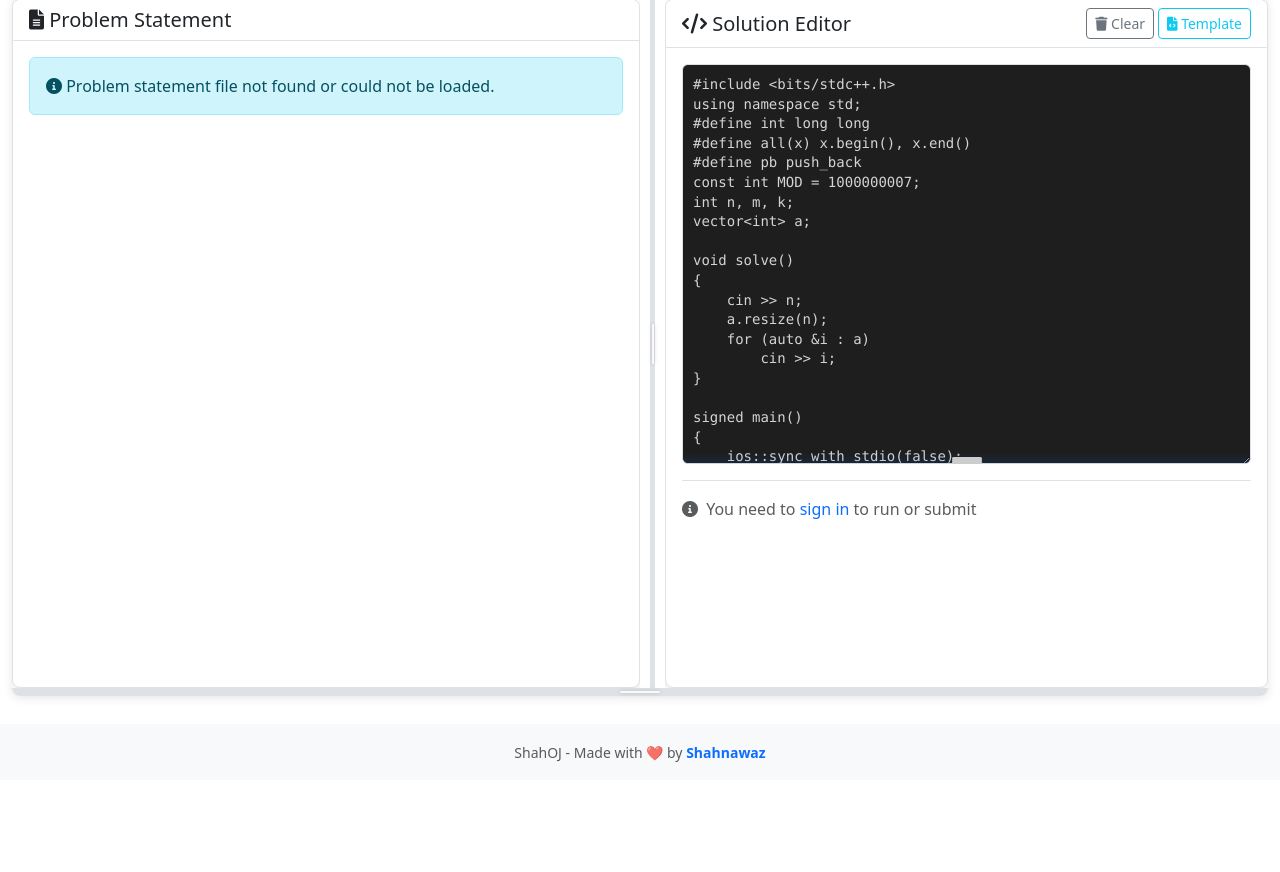
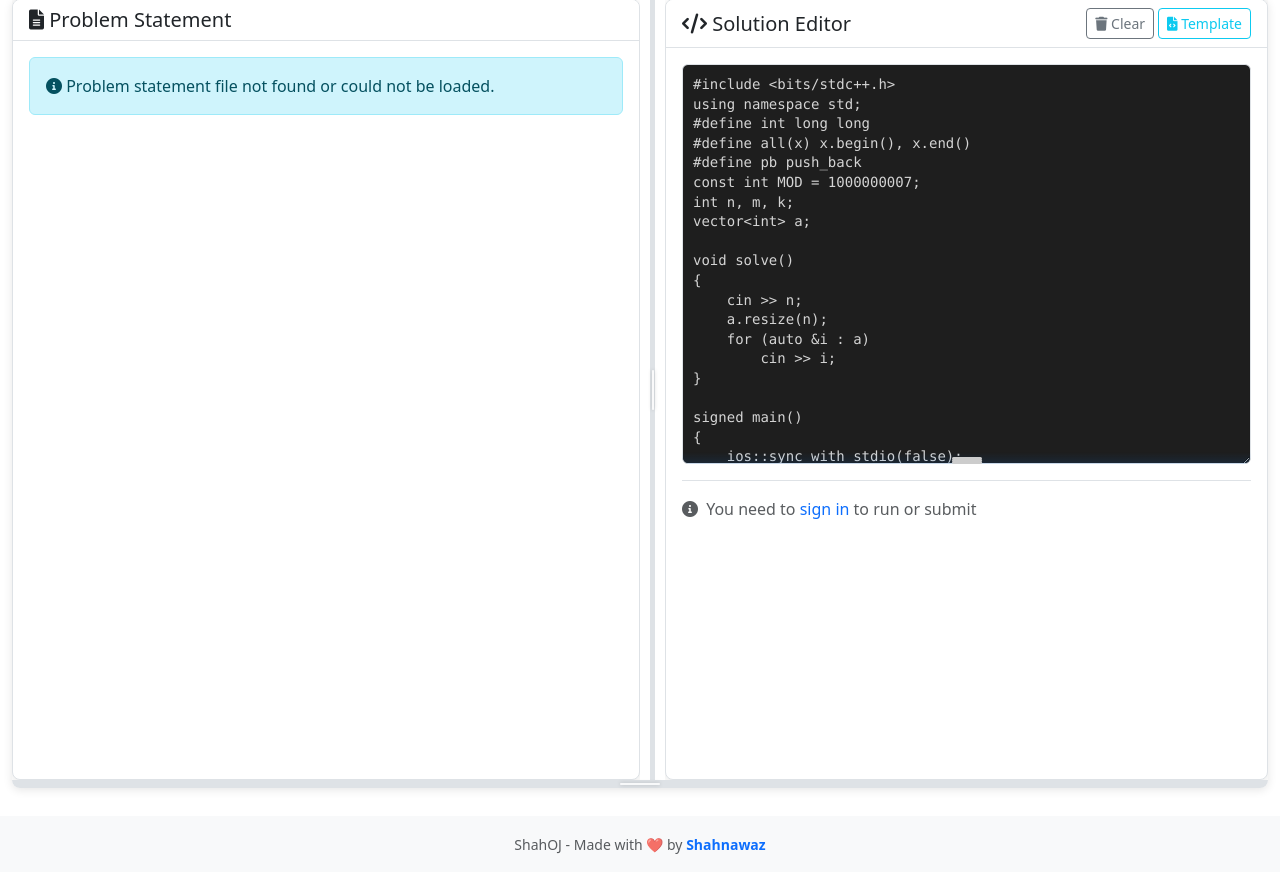
Before and after one commit to TheShahnawaaz/ShahOJ, a Flask app: template templates/pages/problem/detail.html in a window 1280 px wide. Shown: the part 328-1200 px from the top of the page. Before the commit the page ends 1090 px from the top, so only its background shows below. Run offline with Flask 3, Linux system fonts and the light colour scheme; the template is opened without the code that fills it, so the values that code supplies are empty; some libraries are stand-ins or nearby versions.

Commit message:
Update problem detail page CSS to adjust container height calculation for improved layout, accounting for navbar, footer, and padding.

```diff
--- a/templates/pages/problem/detail.html
+++ b/templates/pages/problem/detail.html
@@ -293,7 +293,7 @@
 
     .resizable-container {
         display: flex;
-        height: calc(100vh - 280px); /* Default height, will be overridden by JS */
+        height: calc(100vh - 188px); /* Full viewport height minus navbar (80px) + footer (60px) + container padding (48px) */
         min-height: 400px;
         max-height: none !important; /* No maximum height constraint */
         gap: 10px;
```
